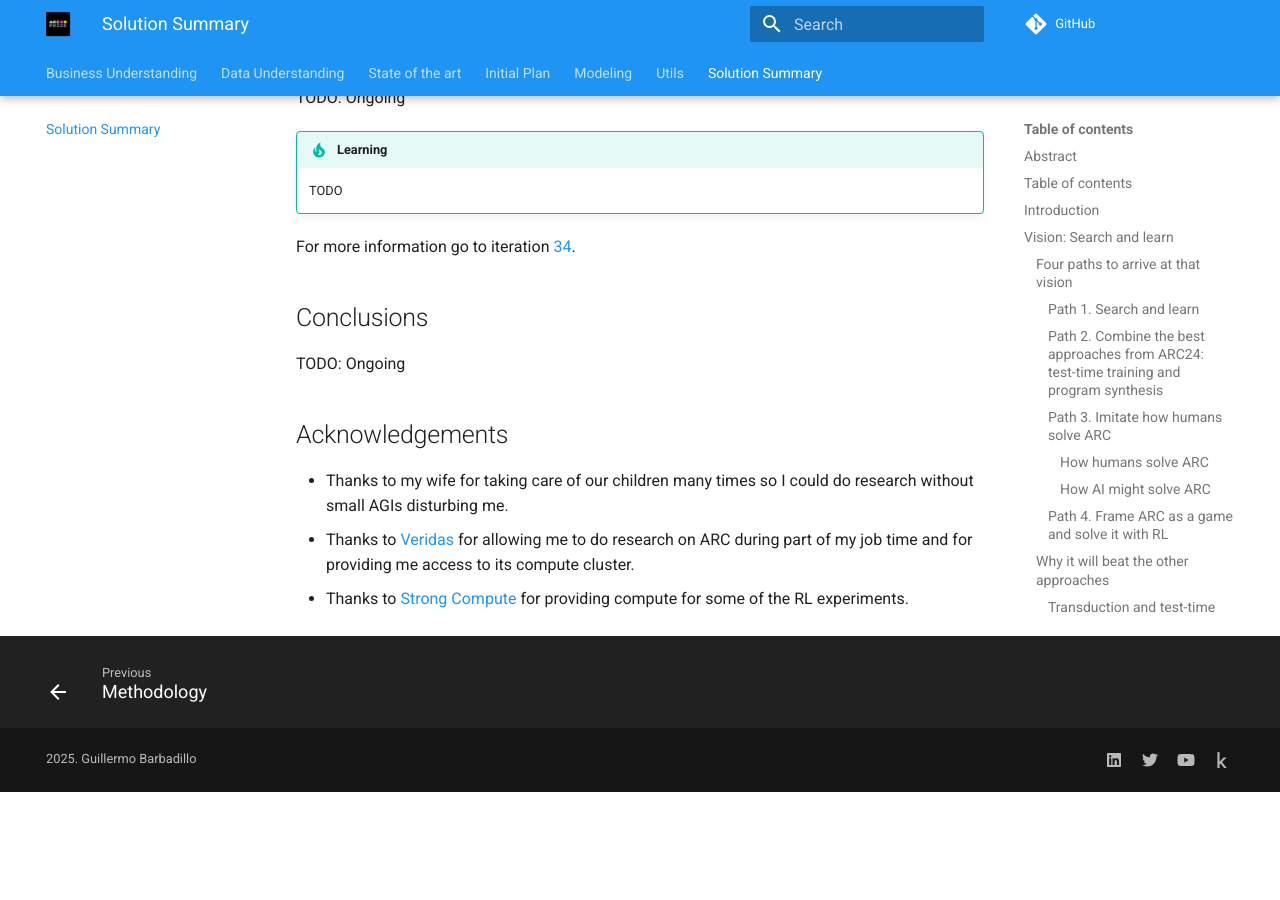
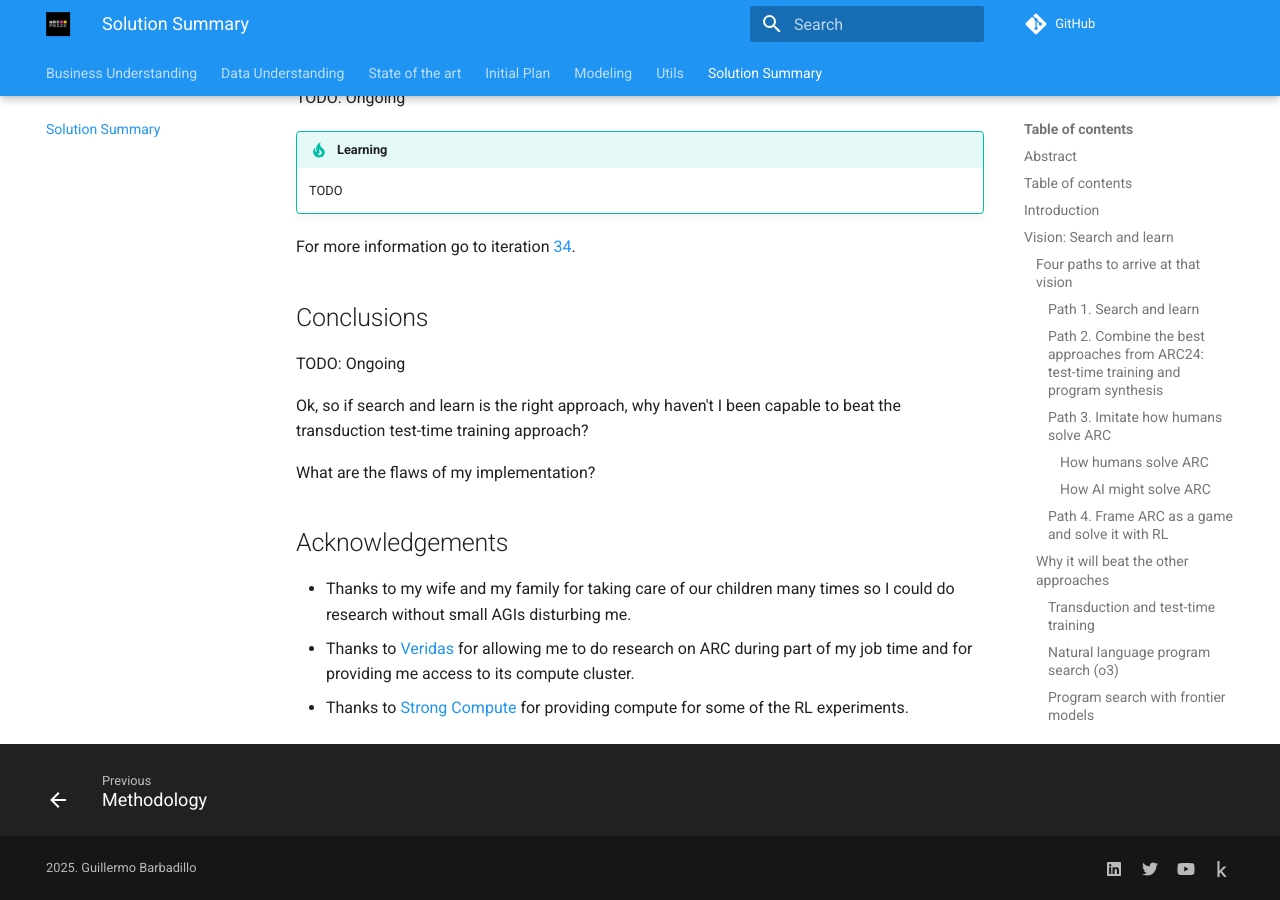
Before and after one commit to ironbar/arc25, an MkDocs documentation site: the page built from docs/05_Solution_Summary.md, in a window 1280 px wide and 900 px high, scrolled down 16922 px. Built offline with MkDocs 1.6.1 and Material for MkDocs 9.7.7, drawn with Linux system fonts in a browser that asks for light colours; comment, search, counter and statistics services are not loaded; before the commit the page ends 17714 px from its top, so only the background shows below that.

Commit message:
small changes

```diff
--- a/docs/05_Solution_Summary.md
+++ b/docs/05_Solution_Summary.md
@@ -602,10 +602,15 @@ For more information go to iteration [34](modeling/Iteration_34_multi-turn_rl.md
 ## Conclusions
 
 TODO: Ongoing
-<!-- I believe this is the right approach, but clearly something is missing, learn from the other teams and prepare for ARC26  --->
+<!-- I believe this is the right approach, but clearly something is missing, learn from the other teams and prepare for ARC26 --->
+
+Ok, so if search and learn is the right approach, why haven't I been capable to beat the transduction
+test-time training approach?
+
+What are the flaws of my implementation?
 
 ## Acknowledgements
 
-- Thanks to my wife for taking care of our children many times so I could do research without small AGIs disturbing me.
+- Thanks to my wife and my family for taking care of our children many times so I could do research without small AGIs disturbing me.
 - Thanks to [Veridas](https://veridas.com/en/) for allowing me to do research on ARC during part of my job time and for providing me access to its compute cluster.
 - Thanks to [Strong Compute](https://strongcompute.com/) for providing compute for some of the RL experiments.
```
